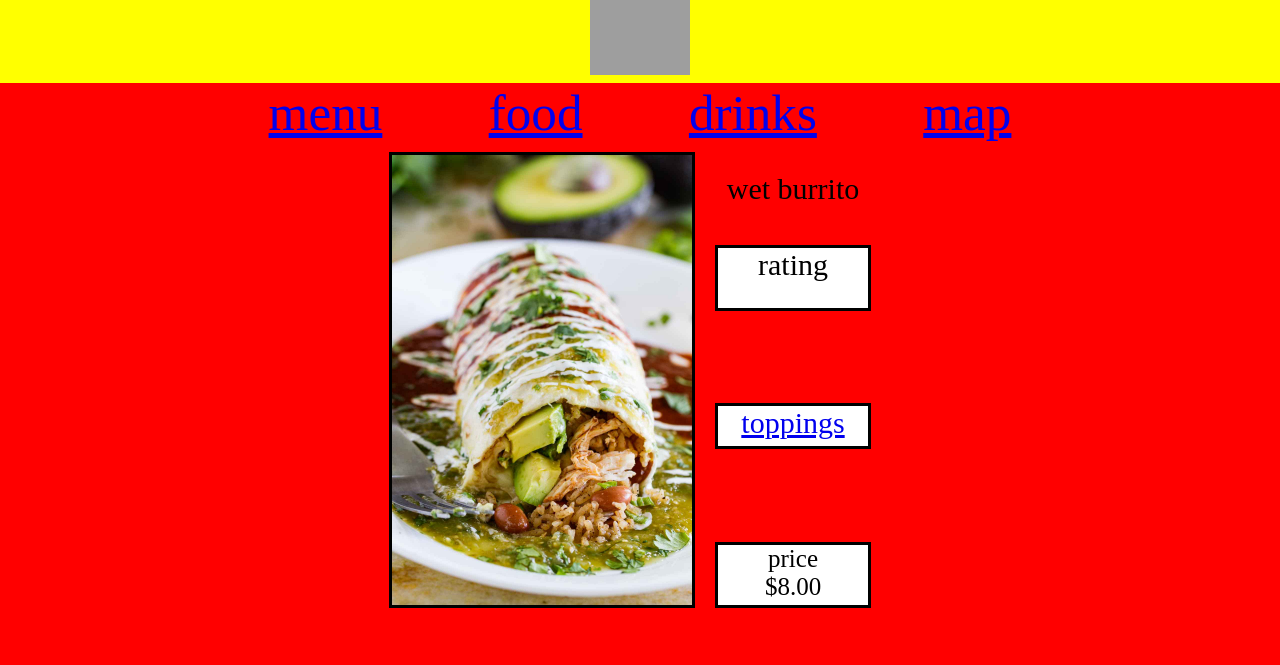
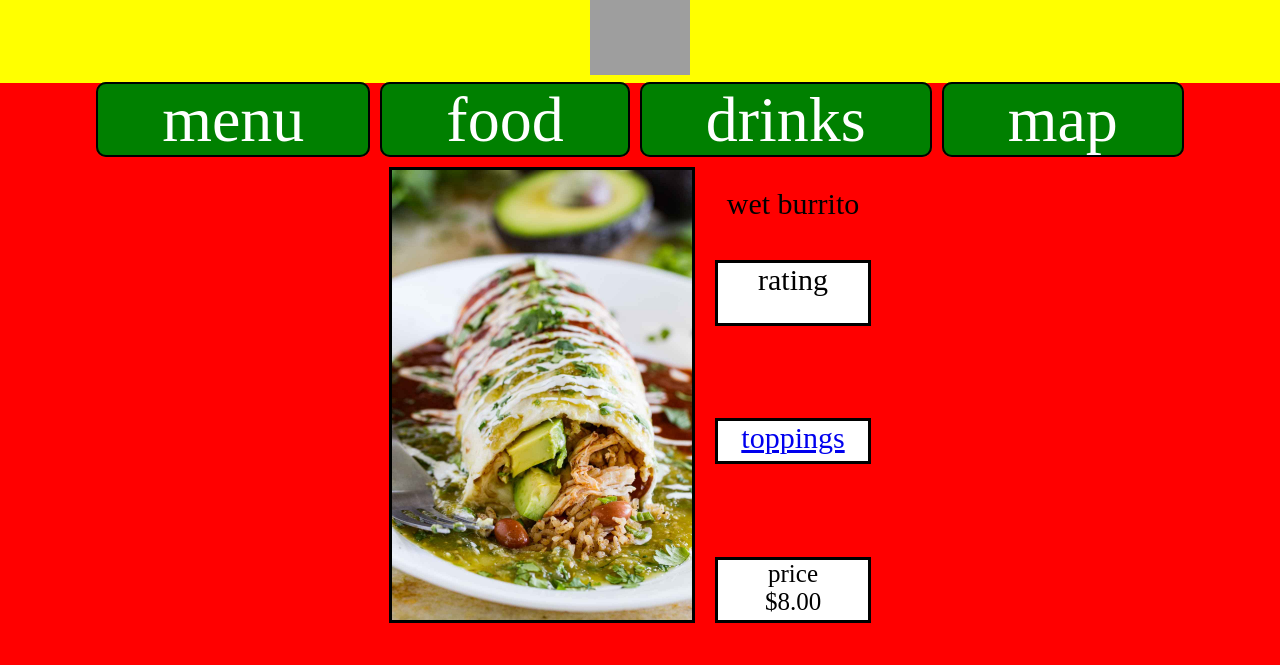
Before and after one commit to Wased20773/Tacos-El-Guero, a plain HTML site: page index.html in a window 1280 px wide. Drawn offline with Linux system fonts and the light colour scheme; grey boxes are pictures that could not be loaded.

Commit message:
Add files via upload

```diff
--- a/index.html
+++ b/index.html
@@ -19,10 +19,10 @@
     <body>
         <center>
             <ul>
-            <a class="header_links" href="menu.html">menu</a>
-            <a class="header_links" href="food.html">food</a>
-            <a class="header_links" href="drinks.html">drinks</a>
-            <a class="header_links" href="map.html">map</a>
+                <a class="header_buttons" href="menu.html">menu</a>
+                <a class="header_buttons" href="food.html">food</a>
+                <a class="header_buttons" href="drinks.html">drinks</a>
+                <a class="header_buttons" href="map.html">map</a>
             </ul>
 
         </center>
--- a/main.css
+++ b/main.css
@@ -13,9 +13,18 @@ html {
     background-color: yellow;
 }
 
-.header_links {
-    font-size: 4vw;
+.header_buttons{
+    font-size: 5vw;
+    font-family:Franklin Gothic large;
+    margin: 3px;
     padding: 0 1em; /*4em makes a circle :) */
+
+    /* making the button */
+    text-decoration: none;
+    background-color: green;
+    color: white;
+    border: 2px solid black;
+    border-radius: 10px;
 }
 
 .header_images {
@@ -75,6 +84,8 @@ h2 {
     border: 3px solid black;
 }
 
+
+
 /* MODIFICATIONS FOR MAP PAGE */
 
 #map {
@@ -89,3 +100,18 @@ h2 {
                 });
             }
 */
+
+/*
+                <a href="menu.html">
+                    <button class="header_links" style="background-color: green; color: red; border-radius: 20px">menu</button>
+                </a>
+                <a href="food.html">
+                    <button class="header_links" style="background-color: green; color: red; border-radius: 20px">food</button>
+                </a>
+                <a href="drinks.html">
+                    <button class="header_links" style="background-color: green; color: red; border-radius: 20px">drinks</button>
+                </a>
+                <a href="map.html">
+                    <button class="header_links" style="background-color: green; color: red; border-radius: 20px">map</button>
+                </a>
+*/
```
Also changed, not shown: drinks.html (+4 -4 lines), food.html (+4 -4 lines), map.html (+4 -4 lines), menu.html (+4 -4 lines), toppings.html (+4 -4 lines).
